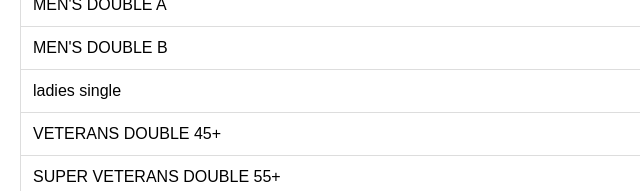
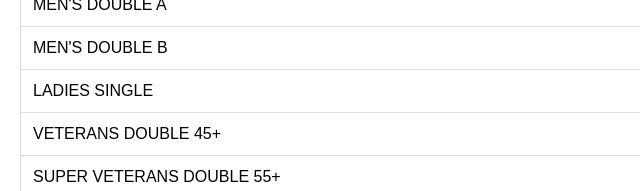
Before and after one commit to grnba/grnba, a plain HTML site: page register.html in a window 1280 px wide. Shown: the part 609-800 px from the top of the page, 0-640 px from the left. Drawn offline with Linux system fonts and the light colour scheme.

Commit message:
Update register.html

```diff
--- a/register.html
+++ b/register.html
@@ -111,7 +111,7 @@
       </tr>
 
       <tr>
-        <td>ladies single </td>
+        <td>LADIES SINGLE </td>
 
         <td>03.00 PM</td>
       </tr>
```
